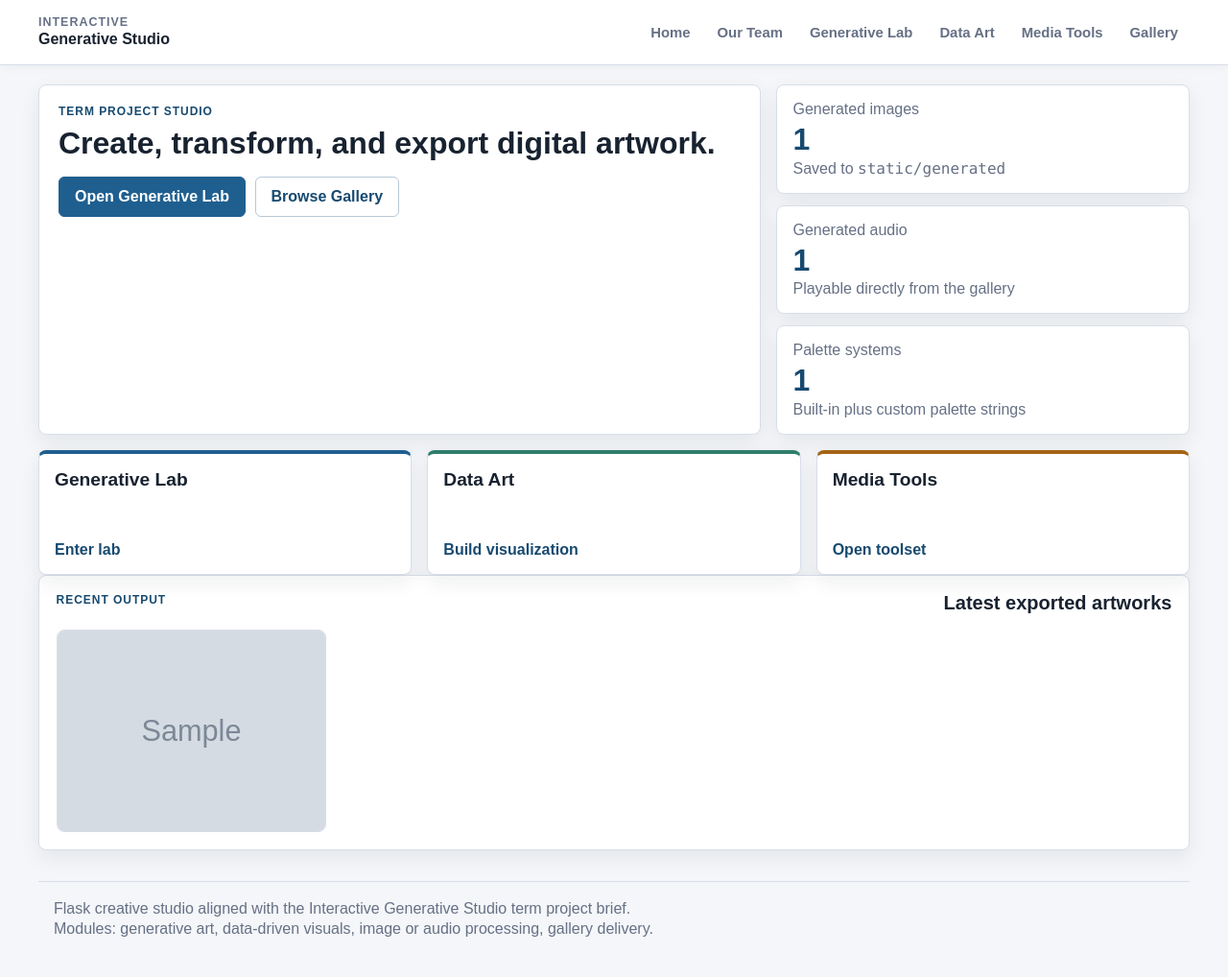
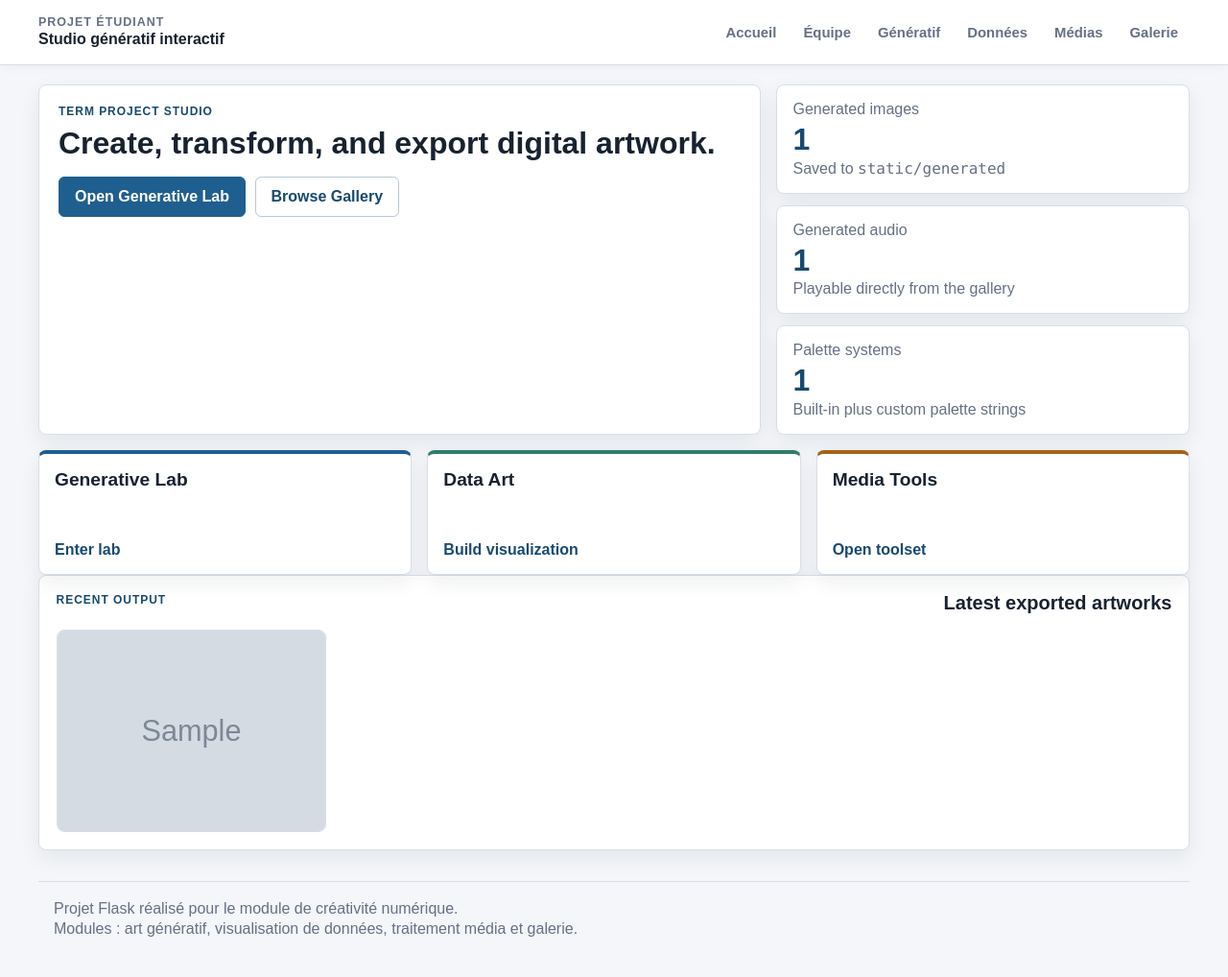
Before and after one commit to HoSSamOuammi/Digital_Thinking, a Flask app: template templates/home.html in a window 1280 px wide. Shown: the whole page at 96% size. Run offline with Flask 3, Linux system fonts and the light colour scheme; the template is opened without the code that fills it: most values are stand-ins (such as "Sample title", 1, 10 or a date in 2020); grey boxes marked "Sample" are stand-in pictures.

Commit message:
Traduire la navigation

```diff
--- a/templates/base.html
+++ b/templates/base.html
@@ -1,12 +1,9 @@
 <!doctype html>
-<html lang="en">
+<html lang="fr">
 <head>
     <meta charset="utf-8">
     <meta name="viewport" content="width=device-width, initial-scale=1">
-    <title>{% block title %}Interactive Generative Studio{% endblock %}</title>
-    <link rel="preconnect" href="https://fonts.googleapis.com">
-    <link rel="preconnect" href="https://fonts.gstatic.com" crossorigin>
-    <link href="https://fonts.googleapis.com/css2?family=Syne:wght@500;700;800&family=IBM+Plex+Mono:wght@400;500&family=Manrope:wght@400;500;600;700&display=swap" rel="stylesheet">
+    <title>{% block title %}{{ app_name }}{% endblock %}</title>
     <link rel="stylesheet" href="{{ url_for('static', filename='css/style.css') }}">
 </head>
 <body>
@@ -14,17 +11,17 @@
 
     <header class="topbar">
         <a class="brandmark" href="{{ url_for('home') }}">
-            <span class="brandmark-label">Interactive</span>
-            <strong>Generative Studio</strong>
+            <span class="brandmark-label">Projet étudiant</span>
+            <strong>{{ app_name }}</strong>
         </a>
 
-        <nav class="nav-links" aria-label="Primary navigation">
-            <a class="{% if request.endpoint == 'home' %}is-active{% endif %}" href="{{ url_for('home') }}">Home</a>
-            <a class="{% if request.endpoint == 'team' %}is-active{% endif %}" href="{{ url_for('team') }}">Our Team</a>
-            <a class="{% if request.endpoint == 'generative' %}is-active{% endif %}" href="{{ url_for('generative') }}">Generative Lab</a>
-            <a class="{% if request.endpoint == 'data_art' %}is-active{% endif %}" href="{{ url_for('data_art') }}">Data Art</a>
-            <a class="{% if request.endpoint == 'media_tools' %}is-active{% endif %}" href="{{ url_for('media_tools') }}">Media Tools</a>
-            <a class="{% if request.endpoint == 'gallery' %}is-active{% endif %}" href="{{ url_for('gallery') }}">Gallery</a>
+        <nav class="nav-links" aria-label="Navigation principale">
+            <a class="{% if request.endpoint == 'home' %}is-active{% endif %}" {% if request.endpoint == 'home' %}aria-current="page"{% endif %} href="{{ url_for('home') }}">Accueil</a>
+            <a class="{% if request.endpoint == 'team' %}is-active{% endif %}" {% if request.endpoint == 'team' %}aria-current="page"{% endif %} href="{{ url_for('team') }}">Équipe</a>
+            <a class="{% if request.endpoint == 'generative' %}is-active{% endif %}" {% if request.endpoint == 'generative' %}aria-current="page"{% endif %} href="{{ url_for('generative') }}">Génératif</a>
+            <a class="{% if request.endpoint == 'data_art' %}is-active{% endif %}" {% if request.endpoint == 'data_art' %}aria-current="page"{% endif %} href="{{ url_for('data_art') }}">Données</a>
+            <a class="{% if request.endpoint == 'media_tools' %}is-active{% endif %}" {% if request.endpoint == 'media_tools' %}aria-current="page"{% endif %} href="{{ url_for('media_tools') }}">Médias</a>
+            <a class="{% if request.endpoint == 'gallery' %}is-active{% endif %}" {% if request.endpoint == 'gallery' %}aria-current="page"{% endif %} href="{{ url_for('gallery') }}">Galerie</a>
         </nav>
     </header>
 
@@ -43,8 +40,8 @@
     </main>
 
     <footer class="footer">
-        <p>Flask creative studio aligned with the Interactive Generative Studio term project brief.</p>
-        <p>Modules: generative art, data-driven visuals, image or audio processing, gallery delivery.</p>
+        <p>Projet Flask réalisé pour le module de créativité numérique.</p>
+        <p>Modules : art génératif, visualisation de données, traitement média et galerie.</p>
     </footer>
 
     {% block scripts %}{% endblock %}
```
